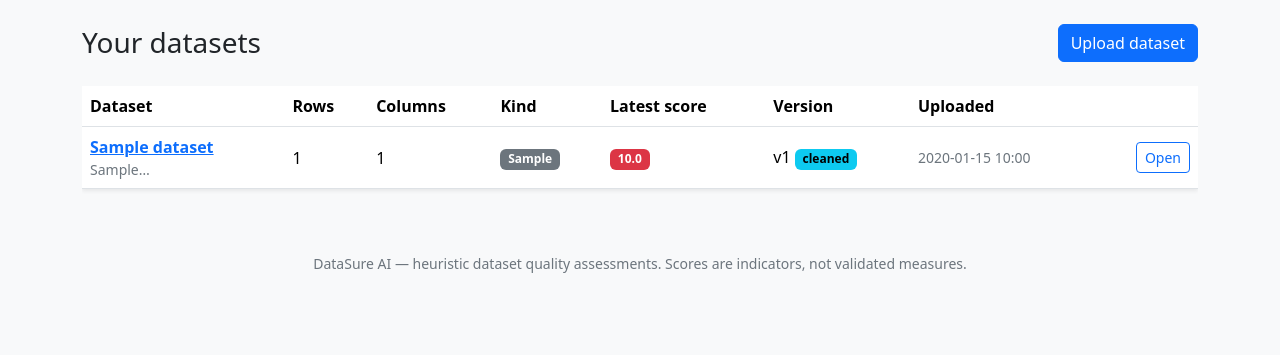
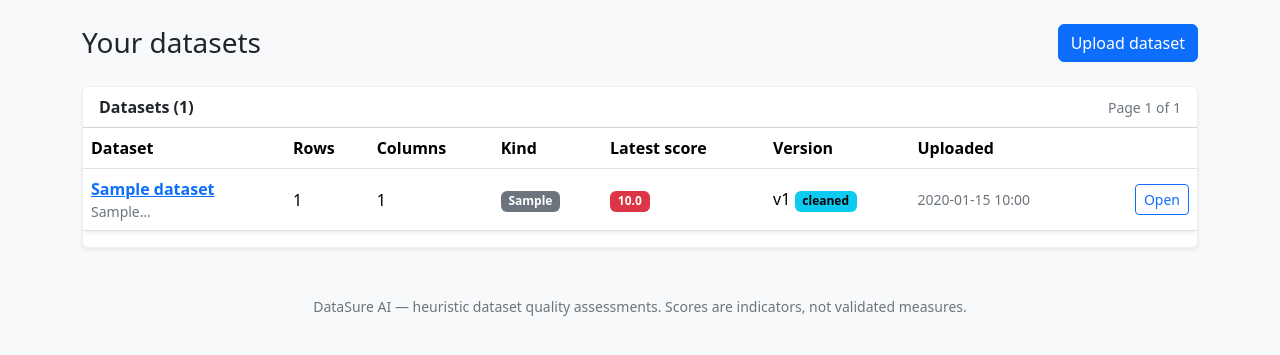
Before and after one commit to Olamieee/DataSure-AI, a Flask app: page /dashboard in a window 1280 px wide. Shown: the part 56-411 px from the top of the page. Run offline with Flask 3, Linux system fonts and the light colour scheme; a user stored in the database is signed in; tables that the repository leaves empty hold one stand-in row (values such as "Sample post").

Commit message:
Add pagination to dashboard and dataset history
Shared clamp_page_size/paginate_stable helpers (max 100 per page,
out-of-range pages clamp instead of erroring). Dashboard paginates the
dataset list 20 per page with a totals count; per-dataset history runs
20 assessments per page. Bootstrap prev/next navigation with
aria-disabled on inactive links. Tests cover page boundaries for both
views.

```diff
--- a/datasure/main/routes.py
+++ b/datasure/main/routes.py
@@ -1,6 +1,8 @@
-from flask import Blueprint, redirect, render_template, url_for
+from flask import Blueprint, redirect, render_template, request, url_for
 from flask_login import current_user, login_required
+from sqlalchemy import func
 
+from ..extensions import db
 from ..models import Dataset
 
 bp = Blueprint("main", __name__)
@@ -16,16 +18,31 @@ def index():
 @bp.route("/dashboard")
 @login_required
 def dashboard():
-    datasets = (
+    from ..pagination import DEFAULT_PAGE_SIZE, paginate_stable
+    page = request.args.get("page", 1, type=int)
+    counts = (
+        db.session.query(func.count(Dataset.id))
+        .filter_by(user_id=current_user.id)
+        .scalar()
+    )
+    result = paginate_stable(
         Dataset.query.filter_by(user_id=current_user.id)
-        .order_by(Dataset.updated_at.desc())
-        .limit(50)
-        .all()
+        .order_by(Dataset.updated_at.desc()),
+        page=page,
+        per_page=DEFAULT_PAGE_SIZE,
     )
+    datasets = result["items"]
     latest_scores = {
         dataset.id: latest_score_for(dataset) for dataset in datasets
     }
-    return render_template("main/dashboard.html", datasets=datasets, latest_scores=latest_scores)
+    totals = {"datasets": counts}
+    return render_template(
+        "main/dashboard.html",
+        datasets=datasets,
+        latest_scores=latest_scores,
+        page=result,
+        totals=totals,
+    )
 
 
 def latest_score_for(dataset: Dataset) -> float | None:
--- /dev/null
+++ b/datasure/pagination.py
@@ -0,0 +1,33 @@
+"""Query pagination helpers shared by web pages and the API."""
+from __future__ import annotations
+
+from typing import Any
+
+DEFAULT_PAGE_SIZE = 20
+MAX_PAGE_SIZE = 100
+
+
+def clamp_page_size(requested: int | None, default: int = DEFAULT_PAGE_SIZE) -> int:
+    if requested is None:
+        return default
+    return max(1, min(int(requested), MAX_PAGE_SIZE))
+
+
+def paginate_stable(query, page: int, per_page: int) -> dict[str, Any]:
+    """Paginate a query, returning plain-Python page metadata.
+
+    Out-of-range pages clamp to the last one; error_out=False per
+    flask-sqlalchemy semantics so bad inputs never 500.
+    """
+    page_object = query.paginate(page=page, per_page=per_page, error_out=False)
+    return {
+        "items": page_object.items,
+        "page": page_object.page,
+        "pages": page_object.pages,
+        "per_page": page_object.per_page,
+        "total": page_object.total,
+        "has_prev": page_object.has_prev,
+        "has_next": page_object.has_next,
+        "prev_num": page_object.prev_num,
+        "next_num": page_object.next_num,
+    }
--- a/templates/main/dashboard.html
+++ b/templates/main/dashboard.html
@@ -6,6 +6,11 @@
   <a class="btn btn-primary" href="{{ url_for('datasets.upload') }}">Upload dataset</a>
 </div>
 {% if datasets %}
+<div class="card shadow-sm">
+  <div class="card-header bg-white d-flex justify-content-between align-items-center">
+    <strong>Datasets ({{ page.total }})</strong>
+    <span class="small text-secondary">Page {{ page.page }} of {{ page.pages }}</span>
+  </div>
 <div class="table-responsive">
   <table class="table table-hover align-middle bg-white shadow-sm">
     <thead>
@@ -42,6 +47,19 @@
     </tbody>
   </table>
 </div>
+{% if page.pages > 1 %}
+<nav aria-label="Dataset pages" class="d-flex justify-content-between align-items-center my-3">
+  <span class="small text-secondary">Showing page {{ page.page }} of {{ page.pages }} ({{ page.total }} datasets)</span>
+  <ul class="pagination pagination-sm mb-0">
+    <li class="page-item {{ 'disabled' if not page.has_prev }}">
+      <a class="page-link" href="{{ url_for('main.dashboard', page=page.prev_num) }}" {% if not page.has_prev %}tabindex="-1" aria-disabled="true"{% endif %}>Previous</a>
+    </li>
+    <li class="page-item {{ 'disabled' if not page.has_next }}">
+      <a class="page-link" href="{{ url_for('main.dashboard', page=page.next_num) }}" {% if not page.has_next %}tabindex="-1" aria-disabled="true"{% endif %}>Next</a>
+    </li>
+  </ul>
+</nav>
+{% endif %}
 {% else %}
 <div class="card shadow-sm">
   <div class="card-body text-center py-5">
```
Also changed, not shown: datasure/datasets/routes.py (+12 -3 lines), templates/datasets/history_all.html (+13 -0 lines), tests/test_pagination_web.py (added, +67 -0 lines).
